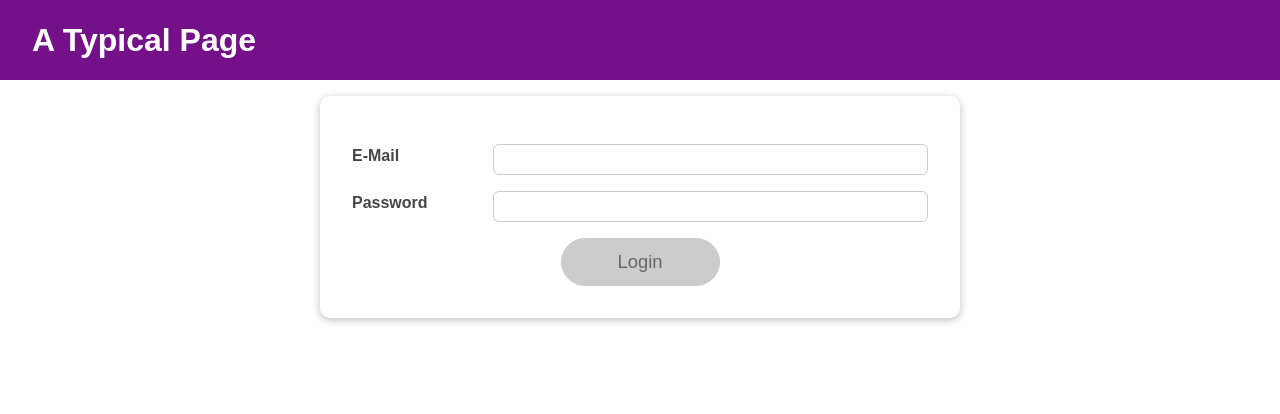
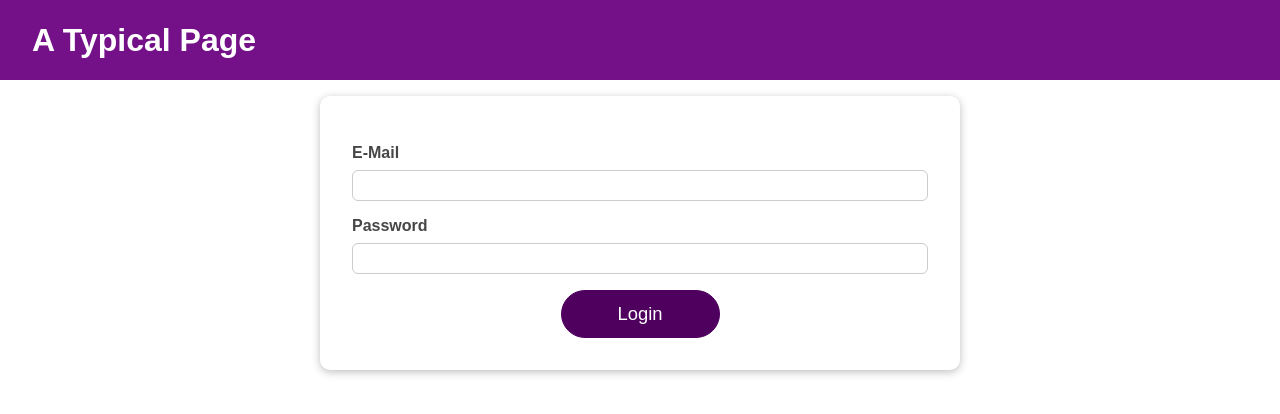
Before and after one commit to babyazalea/react-typical-page, a React (Create React App) app: page / in a window 1280 px wide. Shown: the top 414 px of the page. Built offline with nearby package versions, Linux system fonts and the light colour scheme.

Commit message:
using Forward Refs

```diff
--- a/src/components/Login/Login.js
+++ b/src/components/Login/Login.js
@@ -1,9 +1,16 @@
-import React, { useEffect, useState, useReducer, useContext } from "react";
+import React, {
+  useEffect,
+  useState,
+  useReducer,
+  useContext,
+  useRef,
+} from "react";
 
 import Card from "../UI/Card/Card";
 import classes from "./Login.module.css";
 import Button from "../UI/Button/Button";
 import AuthContext from "../../store/auth-context";
+import Input from "../UI/Input/Input";
 
 const emailReducer = (state, action) => {
   if (action.type === "USER_INPUT") {
@@ -51,6 +58,9 @@
 
   const ctx = useContext(AuthContext);
 
+  const emailInputRef = useRef();
+  const passwordInputRef = useRef();
+
   useEffect(() => {
     const identifier = setTimeout(() => {
       setFormIsValid(emailIsValid && passwordIsValid);
@@ -83,42 +93,38 @@
 
   const submitHandler = (event) => {
     event.preventDefault();
+    if (formIsValid) {
       ctx.onLogin(emailState.value, passwordState.value);
+    } else if (!emailIsValid) {
+      emailInputRef.current.focus();
+    } else {
+      passwordInputRef.current.focus();
+    }
   };
 
   return (
     <Card className={classes.login}>
       <form onSubmit={submitHandler}>
-        <div
-          className={`${classes.control} ${
-            emailState.isValid === false ? classes.invalid : ""
-          }`}
-        >
-          <label htmlFor="email">E-Mail</label>
-          <input
+        <Input
+          ref={emailInputRef}
+          id="email"
+          label="E-Mail"
           type="email"
-            id="email"
-            value={emailState.value}
+          isValid={emailIsValid}
           onChange={emailChangeHandler}
           onBlur={validateEmailHandler}
         />
-        </div>
-        <div
-          className={`${classes.control} ${
-            passwordState.isValid === false ? classes.invalid : ""
-          }`}
-        >
-          <label htmlFor="password">Password</label>
-          <input
+        <Input
+          ref={passwordInputRef}
+          id="password"
+          label="Password"
           type="password"
-            id="password"
-            value={passwordState.value}
+          isValid={passwordIsValid}
           onChange={passwordChangeHandler}
           onBlur={validatePasswordHandler}
         />
-        </div>
         <div className={classes.actions}>
-          <Button type="submit" className={classes.btn} disabled={!formIsValid}>
+          <Button type="submit" className={classes.btn}>
             Login
           </Button>
         </div>
--- a/src/components/Login/Login.module.css
+++ b/src/components/Login/Login.module.css
@@ -3,44 +3,6 @@
   max-width: 40rem;
   margin: 2rem auto;
   padding: 2rem;
-}
-
-.control {
-  margin: 1rem 0;
-  display: flex;
-  align-items: stretch;
-  flex-direction: column;
-}
-
-.control label,
-.control input {
-  display: block;
-}
-
-.control label {
-  font-weight: bold;
-  flex: 1;
-  color: #464646;
-  margin-bottom: 0.5rem;
-}
-
-.control input {
-  flex: 3;
-  font: inherit;
-  padding: 0.35rem 0.35rem;
-  border-radius: 6px;
-  border: 1px solid #ccc;
-}
-
-.control input:focus {
-  outline: none;
-  border-color: #4f005f;
-  background: #f6dbfc;
-}
-
-.control.invalid input {
-  border-color: red;
-  background: #fbdada;
 }
 
 .actions {
@@ -52,5 +14,4 @@
     align-items: center;
     flex-direction: row;
   }
-
 }
--- /dev/null
+++ b/src/components/UI/Input/Input.js
@@ -0,0 +1,37 @@
+import React, { useRef, useImperativeHandle } from "react";
+
+import classes from "./Input.module.css";
+
+const Input = React.forwardRef((props, ref) => {
+  const inputRef = useRef();
+
+  const activate = () => {
+    inputRef.current.focus();
+  };
+
+  useImperativeHandle(ref, () => {
+    return {
+      focus: activate,
+    };
+  });
+
+  return (
+    <div
+      className={`${classes.control} ${
+        props.isValid === false ? classes.invalid : ""
+      }`}
+    >
+      <label htmlFor={props.id}>{props.label}</label>
+      <input
+        ref={inputRef}
+        type={props.type}
+        id={props.id}
+        value={props.value}
+        onChange={props.onChange}
+        onBlur={props.onBlur}
+      />
+    </div>
+  );
+});
+
+export default Input;
--- /dev/null
+++ b/src/components/UI/Input/Input.module.css
@@ -0,0 +1,37 @@
+.control {
+  margin: 1rem 0;
+  display: flex;
+  align-items: stretch;
+  flex-direction: column;
+}
+
+.control label,
+.control input {
+  display: block;
+}
+
+.control label {
+  font-weight: bold;
+  flex: 1;
+  color: #464646;
+  margin-bottom: 0.5rem;
+}
+
+.control input {
+  flex: 3;
+  font: inherit;
+  padding: 0.35rem 0.35rem;
+  border-radius: 6px;
+  border: 1px solid #ccc;
+}
+
+.control input:focus {
+  outline: none;
+  border-color: #4f005f;
+  background: #f6dbfc;
+}
+
+.control.invalid input {
+  border-color: red;
+  background: #fbdada;
+}
```
Lines whose indentation alone changed are shown as unchanged.
